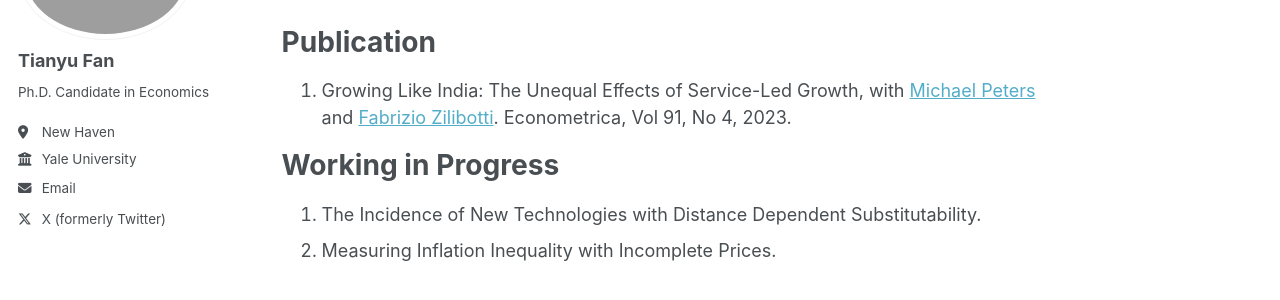
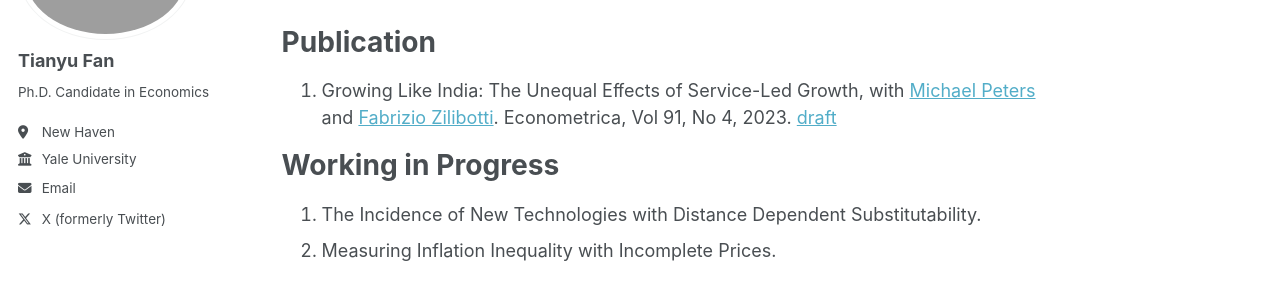
Before and after one commit to tianyufan-econ/tianyufan-econ.github.io, a Jekyll site: the page built from _pages/about.md, in a window 1280 px wide. Shown: the part 200-500 px from the top of the page. Built offline with Jekyll 4.4.1, drawn with Linux system fonts in a browser that asks for light colours.

Commit message:
Update about.md

```diff
--- a/_pages/about.md
+++ b/_pages/about.md
@@ -11,7 +11,7 @@ My research focuses on the distributional consequences of international trade, e
 
 Publication
 ======
-1. Growing Like India: The Unequal Eﬀects of Service-Led Growth, with [Michael Peters](https://mipeters.weebly.com) and [Fabrizio Zilibotti](https://campuspress.yale.edu/zilibotti/). Econometrica, Vol 91, No 4, 2023.
+1. Growing Like India: The Unequal Eﬀects of Service-Led Growth, with [Michael Peters](https://mipeters.weebly.com) and [Fabrizio Zilibotti](https://campuspress.yale.edu/zilibotti/). Econometrica, Vol 91, No 4, 2023. [draft](/files/FPZ_ECMA_final.pdf)
 
 Working in Progress
 ======
```
